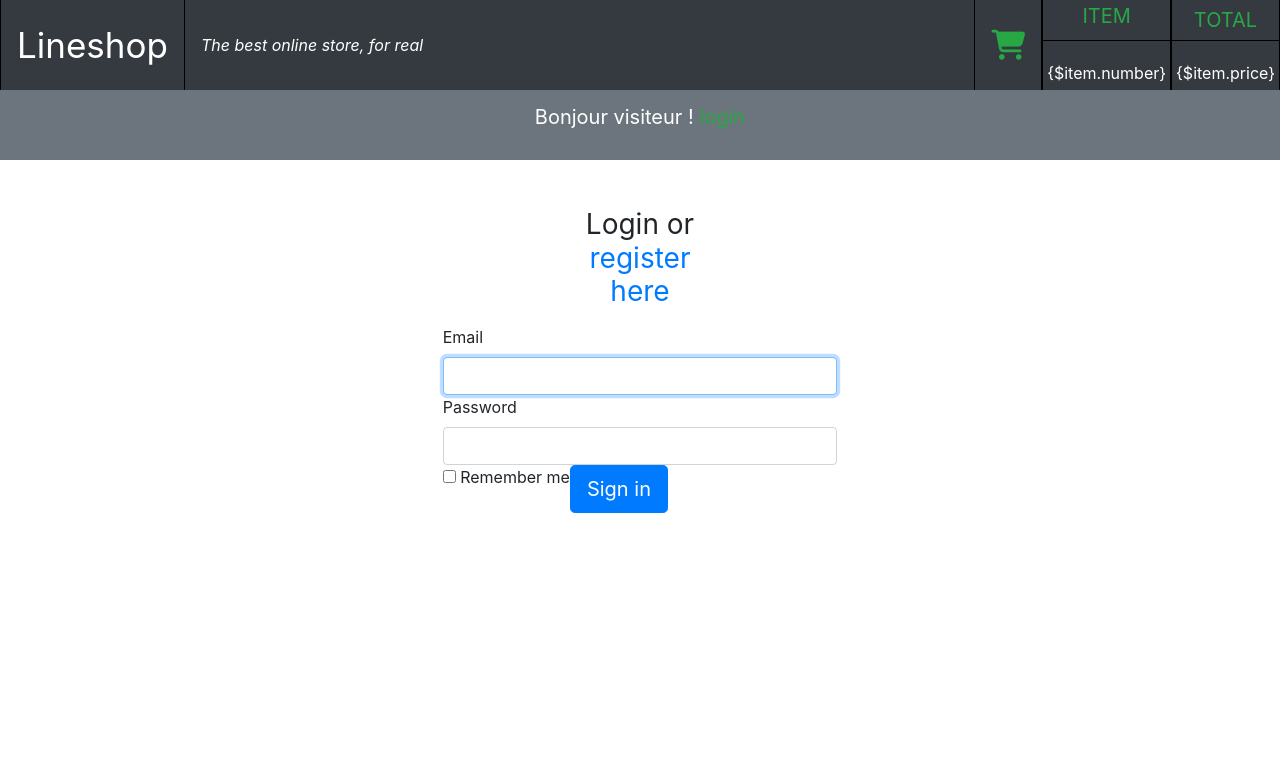
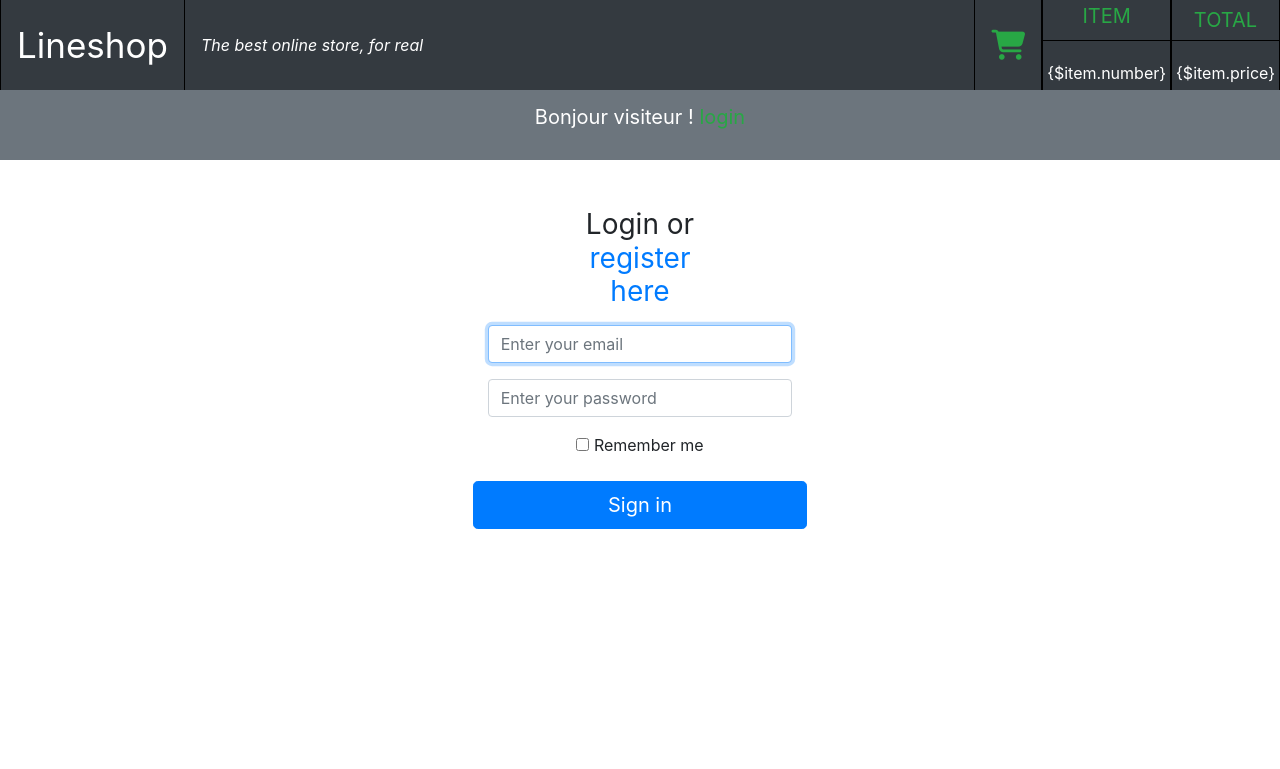
Before and after one commit to aket0/ecommerce-symfony, a Symfony app: template templates/security/login.html.twig in a window 1280 px wide. Shown: the top 769 px of the page. Run offline with Twig, Linux system fonts and the light colour scheme; the template is opened without the code that fills it, so the values that code supplies are empty; some libraries are stand-ins or nearby versions.

Commit message:
correction css login/register

```diff
--- a/templates/registration/register.html.twig
+++ b/templates/registration/register.html.twig
@@ -4,8 +4,8 @@
 
 {% block body %}
 <div class="container-fluid container-form p-5 h-100">
-    <div class="row col-md-4 mx-auto">
-       <div class="col-5 mx-auto">
+    <div class=" col-md-4 mx-auto">
+       <div class="d-flex column mx-auto">
         <h1 class=" mb-3 font-weight-normal text-center">Register</h1>
         </div>
         {{ form_errors(registrationForm) }}
--- a/templates/security/login.html.twig
+++ b/templates/security/login.html.twig
@@ -17,23 +17,21 @@
         <div class="col-5 mx-auto ">
             <h1 class="h3 mb-3 font-weight-normal text-center ">Login or <a href="{{ path('app_register') }}">register here</a></h1>
         </div>
-        <div class="row">
-            <label for="inputEmail">Email</label>
-            <input type="email" value="{{ last_username }}" name="email" id="inputEmail" class="form-control" autocomplete="email" required autofocus>
+        <div class="d-flex column col-12">
+            <div class="col-12 mb-3">
+                 <input type="email" value="{{ last_username }}" name="email" id="inputEmail" class="form-control" autocomplete="email" placeholder="Enter your email" required autofocus >
+            </div>
+            <div class="col-12 mb-3">
+                <input type="password" name="password" id="inputPassword" class="form-control" autocomplete="current-password" placeholder="Enter your password" required>
+            </div>
 
-            <label for="inputPassword">Password</label>
-            <input type="password" name="password" id="inputPassword" class="form-control" autocomplete="current-password" required>
-
-            <input type="hidden" name="_csrf_token"
-                   value="{{ csrf_token('authenticate') }}">
-
+            <input type="hidden" name="_csrf_token" value="{{ csrf_token('authenticate') }}">
             <div class="checkbox mb-3">
                 <label>
                     <input type="checkbox" name="_remember_me"> Remember me
                 </label>
             </div>
-
-            <button class="btn btn-lg btn-primary" type="submit">
+            <button class="btn btn-lg btn-primary col-12" type="submit">
                 Sign in
             </button>
         </div>
```
